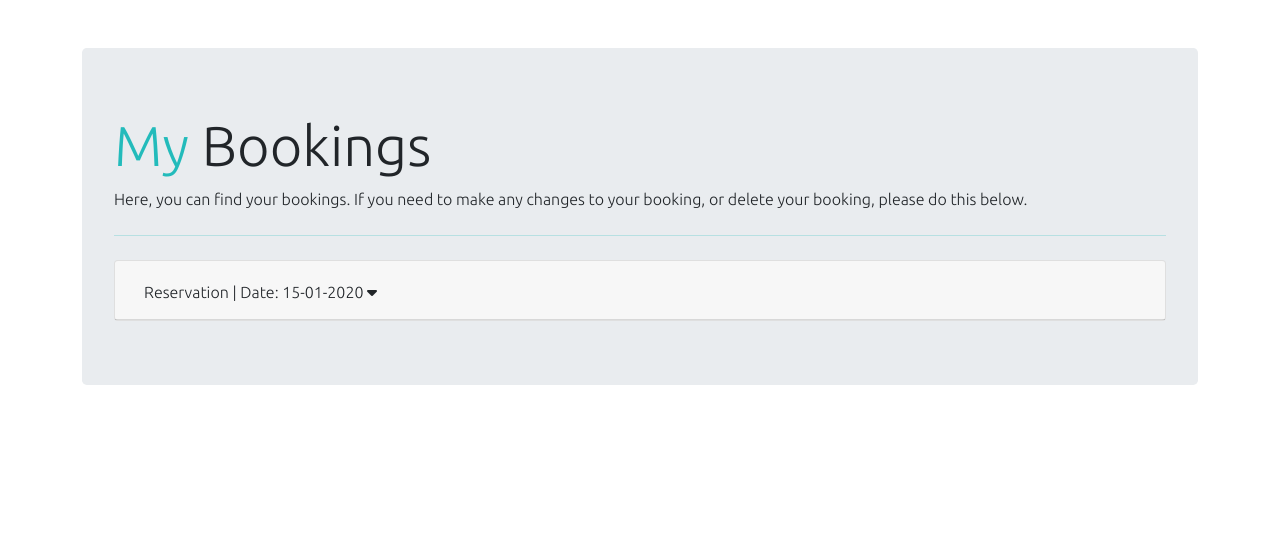
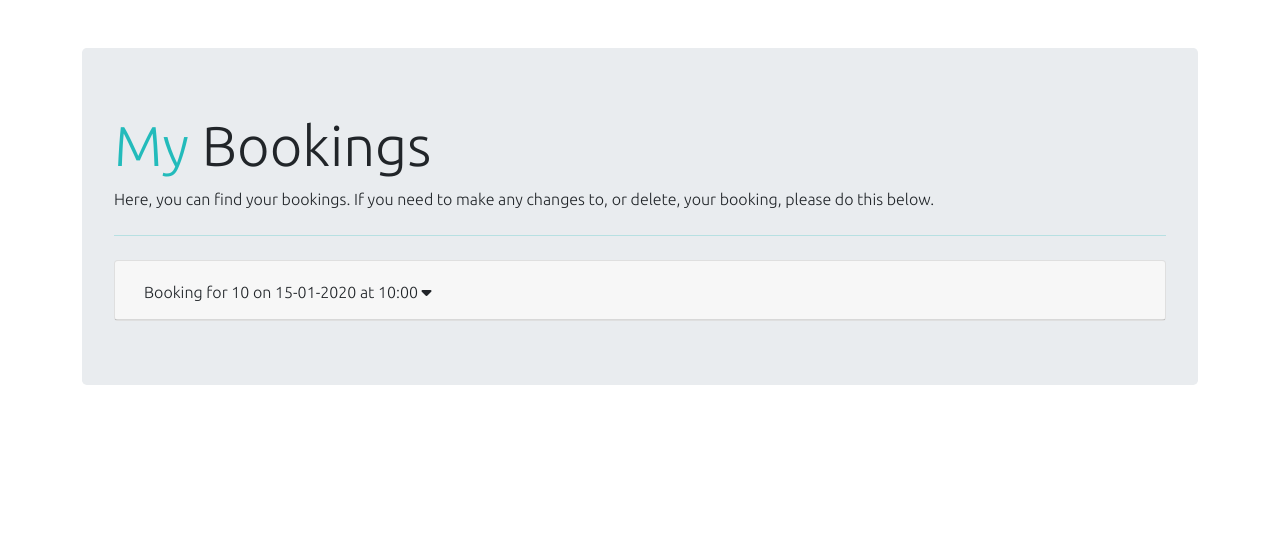
Before and after one commit to SharjAhmed/fatsnbabs-restaurant-booking-system, a Django app: page /mybookings in a window 1280 px wide. Shown: the part 94-645 px from the top of the page. Run offline with Django 3.2, Linux system fonts and the light colour scheme; a user stored in the database is signed in; tables that the repository leaves empty hold one stand-in row (values such as "Sample post"); some libraries are stand-ins or nearby versions.

Commit message:
Cosmetic changes made to mybookings.html

```diff
--- a/booking_system/views.py
+++ b/booking_system/views.py
@@ -27,7 +27,7 @@ def add_reservation(request):
             reserv.client = request.user
             reserv.save()
             messages.success(
-                request, 'Your reservation request has been submitted succesfully.'
+                request, 'Your booking request has been submitted succesfully.'
                 )
         else:
             messages.error(request, 'Sorry, that table has already been booked.')
@@ -61,7 +61,7 @@ def edit_booking(request, reservation_id):
         form = ReservationForm(request.POST, instance=reservation)
         if form.is_valid():
             form.save()
-            messages.success(request, 'Thank you, your reservation has been updated succesfully.')
+            messages.success(request, 'Thank you, your booking has been updated succesfully.')
             return redirect('mybookings')
         else:
             messages.error(request, 'Sorry, that table has already been booked.')
--- a/static/js/script.js
+++ /dev/null
@@ -1,10 +0,0 @@
-document.getElementById('id_date').addEventListener('change', function() {
-    let reservations = document.getElementsByClassName('reservation-info');
-    for ( let reservation of reservations){
-        reservation.style.display = "block";
-        let tag = reservation.getAttribute('data-type');
-        if (tag !== this.value)
-            reservation.style.display = "none";
-    }
-    document.getElementById('date-selection').innerHTML = this.value;
-  });
--- a/templates/base.html
+++ b/templates/base.html
@@ -12,14 +12,12 @@
     <link href="https://fonts.googleapis.com/css2?family=Ubuntu:wght@300&display=swap" rel="stylesheet">
     <link rel="stylesheet" href="https://cdn.jsdelivr.net/npm/bootstrap@4.0.0/dist/css/bootstrap.min.css"
         integrity="sha384-Gn5384xqQ1aoWXA+058RXPxPg6fy4IWvTNh0E263XmFcJlSAwiGgFAW/dAiS6JXm" crossorigin="anonymous">
-    <script src="static/js/script.js"></script>
     <meta name="viewport" content="width=device-width, initial-scale=1, shrink-to-fit=no">
     <meta name="keywords" content="afternoon tea, brunch, lunch, restaurant, cafe, desi, Pakistani, sweets">
     <link href="https://cdn.jsdelivr.net/npm/bootstrap@5.0.1/dist/css/bootstrap.min.css" rel="stylesheet"
         integrity="sha384-+0n0xVW2eSR5OomGNYDnhzAbDsOXxcvSN1TPprVMTNDbiYZCxYbOOl7+AMvyTG2x" crossorigin="anonymous">
     </script>
     <script src="https://kit.fontawesome.com/04ce61957a.js" crossorigin="anonymous"></script>
-    <script src="static/js/script.js"></script>
     <link rel="stylesheet" href="{% static 'css/style.css' %}">
 
 </head>
@@ -134,7 +132,6 @@
         <script src="https://cdn.jsdelivr.net/npm/bootstrap@5.0.1/dist/js/bootstrap.bundle.min.js"
             integrity="sha384-gtEjrD/SeCtmISkJkNUaaKMoLD0//ElJ19smozuHV6z3Iehds+3Ulb9Bn9Plx0x4"
             crossorigin="anonymous"></script>
-        <script src="static/js/script.js"></script>
     </div>
 </body>
 
--- a/templates/mybookings.html
+++ b/templates/mybookings.html
@@ -9,7 +9,7 @@
       <div class="col mt-5 ">
         <div class="jumbotron jumbo-height">
           <h1 class="display-4"> <span class="blue-text">My </span>Bookings</h1>
-          <p>Here, you can find your bookings. If you need to make any changes to your booking, or delete your booking, please do this below.</p>
+          <p>Here, you can find your bookings. If you need to make any changes to, or delete, your booking, please do this below.</p>
           <hr class="my-4 blue-text">
           <!-- Displays all the reservations of the user-->
           {% for reservation in reservations%}
@@ -19,7 +19,7 @@
                 <h2 class="mb-0">
                   <button class="btn btn-block text-left" type="button" data-toggle="collapse"
                     data-target="#collapse{{ forloop.counter }}" aria-expanded="true" aria-controls="collapseOne">
-                    Reservation | Date: {{reservation.date | date:'d-m-Y' }}
+                    Booking for {{reservation.table.number_of_seats}} on {{reservation.date | date:'d-m-Y' }} at {{reservation.time}}
                     <i class="fas fa-caret-down"></i>
                   </button>
                 </h2>
@@ -27,7 +27,7 @@
               <div id="collapse{{ forloop.counter }}" class="collapse" aria-labelledby="headingOne"
                 data-parent="#accordionExample">
                 <div class="card-body">
-                  <p>Time: {{reservation.time}} | Number of people: {{reservation.table.number_of_seats}} | Id:
+                  <p>Time: {{reservation.time}} | Table for {{reservation.table.number_of_seats}} | Id:
                     {{ reservation.id }}</p>
                   <a href="/edit_booking/{{ reservation.id }}" class="btn btn-secondary">Edit</a>
 
```
